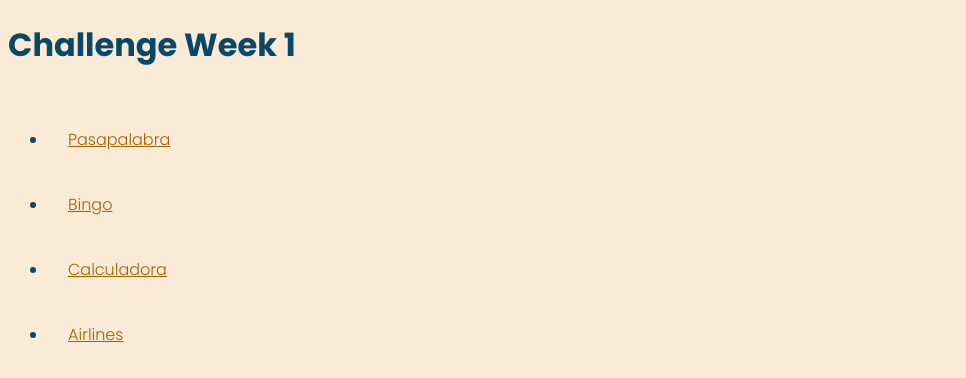
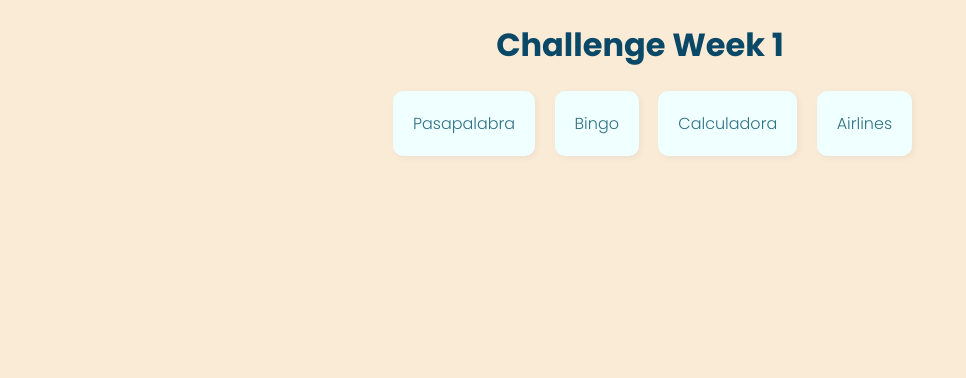
Before and after one commit to patifusa-20/202210-W1-patricia-rufino, a website: page index.html in a window 1280 px wide. Shown: the whole page, without its empty margins (0-966 px from the left). Drawn offline with Linux system fonts and the light colour scheme.

Commit message:
Add styles in li and a tags

```diff
--- a/css/styles.css
+++ b/css/styles.css
@@ -2,15 +2,23 @@ body {
     background-color: antiquewhite;
     font-family: 'Poppins', sans-serif;
     color: #094866;
+    text-align: center;
 }
 a {
-    color: #a16202;
-}
-
-.wrapper-list {
-    display: inline-block;
+    text-decoration: none;
+    color: #2f7184;
 }
 
 .wrapper-list li {
+    display: inline-block;
     padding: 20px;
+    margin-right: 15px;
+    background-color: azure;
+    border-radius: 10px;
+    box-shadow: 2px 2px 6px rgb(0 0 0 / 5%);
 }
+
+.wrapper-list li:hover {
+    background-color: #2f7184;
+    color: azure;
+}
```
